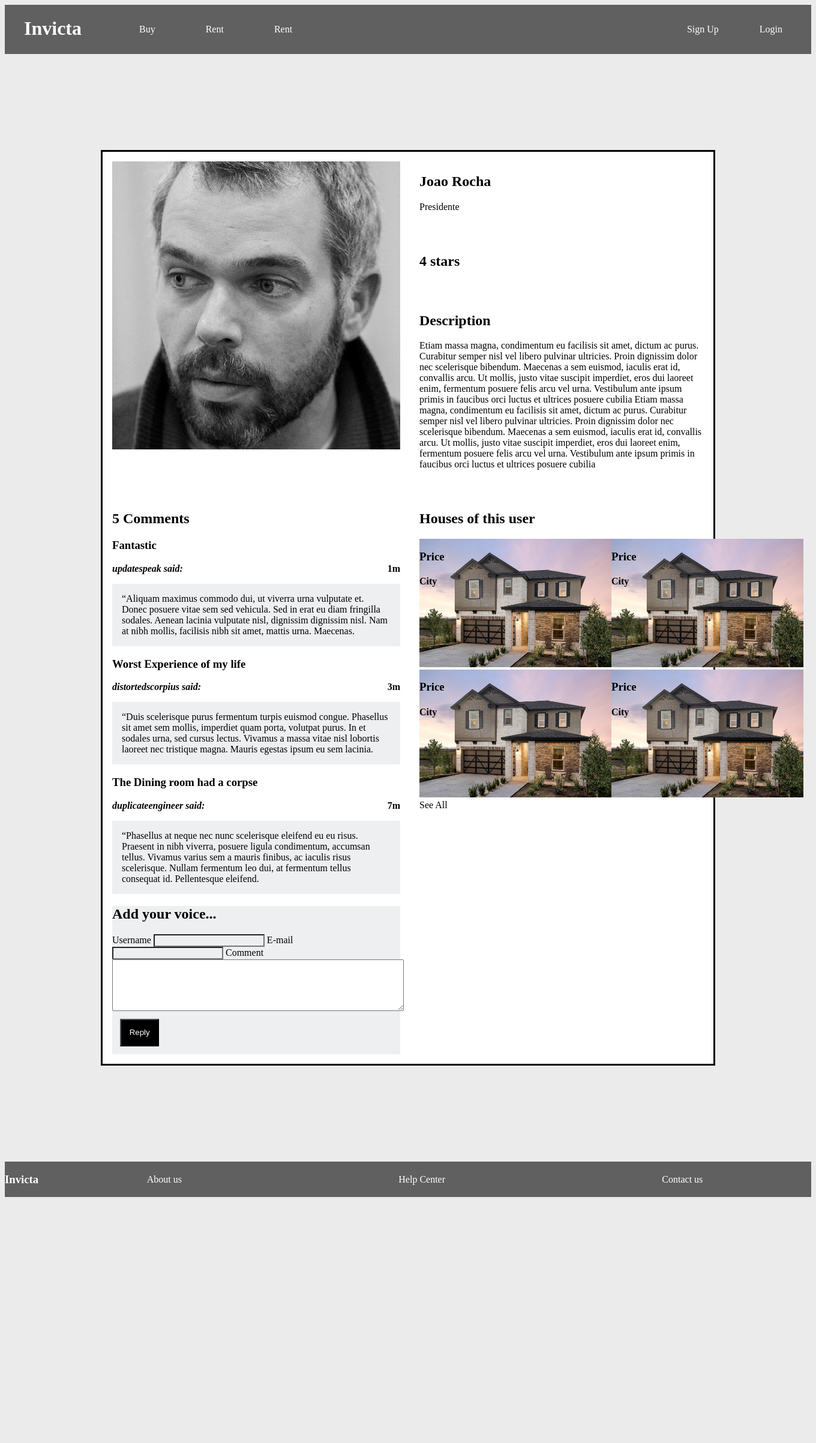
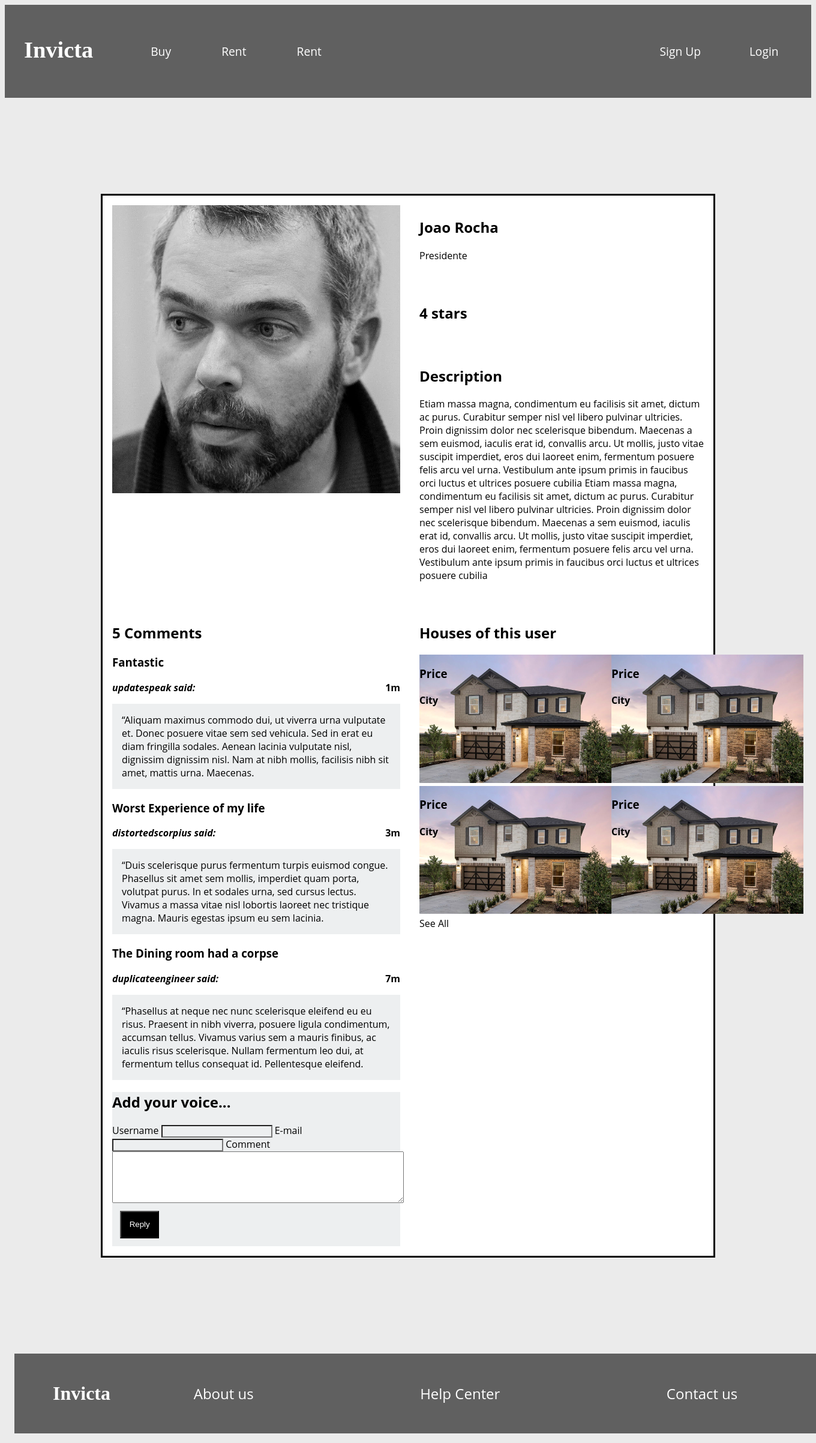
Before and after one commit to tiago-falves/Real-Estate-Website, a PHP site: page /Imobiliaria/profile.php in a window 1360 px wide. Shown: the whole page at 60% size. Before the commit the page ends 1995 px from the top, so only its background shows below. Run offline with PHP 8.4, Linux system fonts and the light colour scheme; data comes from the database, SQL or seed files in the repository.

Commit message:
More css

```diff
--- a/Css/layout.css
+++ b/Css/layout.css
@@ -8,32 +8,6 @@
 }
 
 
-/*
-body > header {
-    display: grid;
-    grid-template-columns: [left] auto  [middle] auto [signup] auto [end];
-    grid-template-rows: auto auto ;
-    width: 100%;
-}
-body{
-    margin: 1em;
-}
-
-
-body > header > nav {
-
-    grid-column: 2;
-    grid-row: 1;
-
-}
-
-body > header > div {
-
-    grid-column: 3;
-    grid-row: 1;
-    padding: 1em;
-    margin: 1em;
-} */
 
 #SearchText{
     display: flex;
@@ -58,17 +32,22 @@
     width: 100%;
     margin: auto;
 
+}
 
+#BestOffers {
+    text-align: center;
 }
 
 #BestOffers > header{
+    font-size: larger;
     text-align: center;
 }
 
 #BestOffers > button{
     text-align: center;
     margin: auto;
-    width: 100%;
+    padding: 1em;
+    width: 10%;
 }
 
 #BiggerPhoto {
--- a/Css/styles.css
+++ b/Css/styles.css
@@ -1,6 +1,10 @@
 a {
     text-decoration: none;
     color: inherit;
+}
+body{
+    font-family: "Open Sans", sans-serif;
+
 }
 
 
@@ -9,12 +13,16 @@
     color: white;
     background-color: #606060;
     width: 100%;
+    padding-top: 2em;
+    padding-bottom: 2em ;
+    max-height: 90vh;
 
 }
 
 body > header h1{
     font-family: serif;
     padding-left: 1em;
+
 
 }
 #signup{
@@ -27,6 +35,10 @@
 
 }
 
+body > header a{
+    font-size: larger;
+}
+
 body > header > nav >ul{
     padding: 1em;
 }
@@ -122,8 +156,11 @@
     display: flex;
     color: white;
     background-color: #606060;
+    padding-top: 1em;
+    padding-bottom: 1em ;
+    max-height: 90vh;
     width: 100%;
-    margin: 0em;
+    margin: 1em;
 }
 
 body > footer nav{
@@ -131,5 +168,12 @@
     width: 100%;;
     margin: auto;
     justify-content: space-around;
+    font-size: 1.5em;
 
 }
+
+body > footer h3{
+    padding-left: 2em;
+    font-size: 2em;
+    font-family: serif;
+}
--- a/Imobiliaria/main_page.php
+++ b/Imobiliaria/main_page.php
@@ -2,7 +2,7 @@
   include('../templates/common/Header.php');
 ?>
 <div id="Search">
-    <img src="../Images/ribeirah.jpg" alt="Ribeira">
+    <img src="../Images/porto.jpg" alt="Ribeira">
     <section id="SearchText">
         <ul id="Filters">
             <li><a href="">For Sale</a></li>
```
Also changed, not shown: other parts of Css/styles.css (+39 -17 lines).
